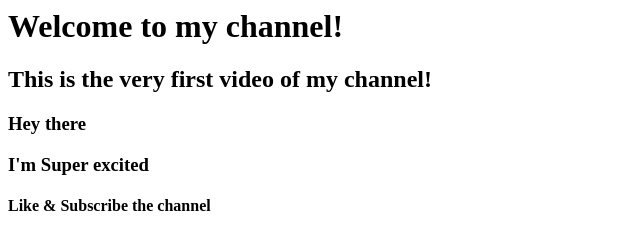
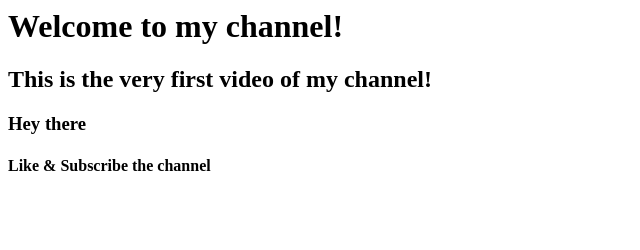
Before and after one commit to Raghunandan-dh/test-repository, a plain HTML site: page index.html in a window 1280 px wide. Shown: the whole page, without its empty margins (0-640 px from the left). Drawn offline with Linux system fonts and the light colour scheme.

Commit message:
Update index.html

```diff
--- a/index.html
+++ b/index.html
@@ -3,6 +3,5 @@
 <h2>This is the very first video of my channel!</h2>
 
 <h3>Hey there</h3>
-<h3>I'm Super excited</h3>
 
 <h4>Like & Subscribe the channel</h4>
```
